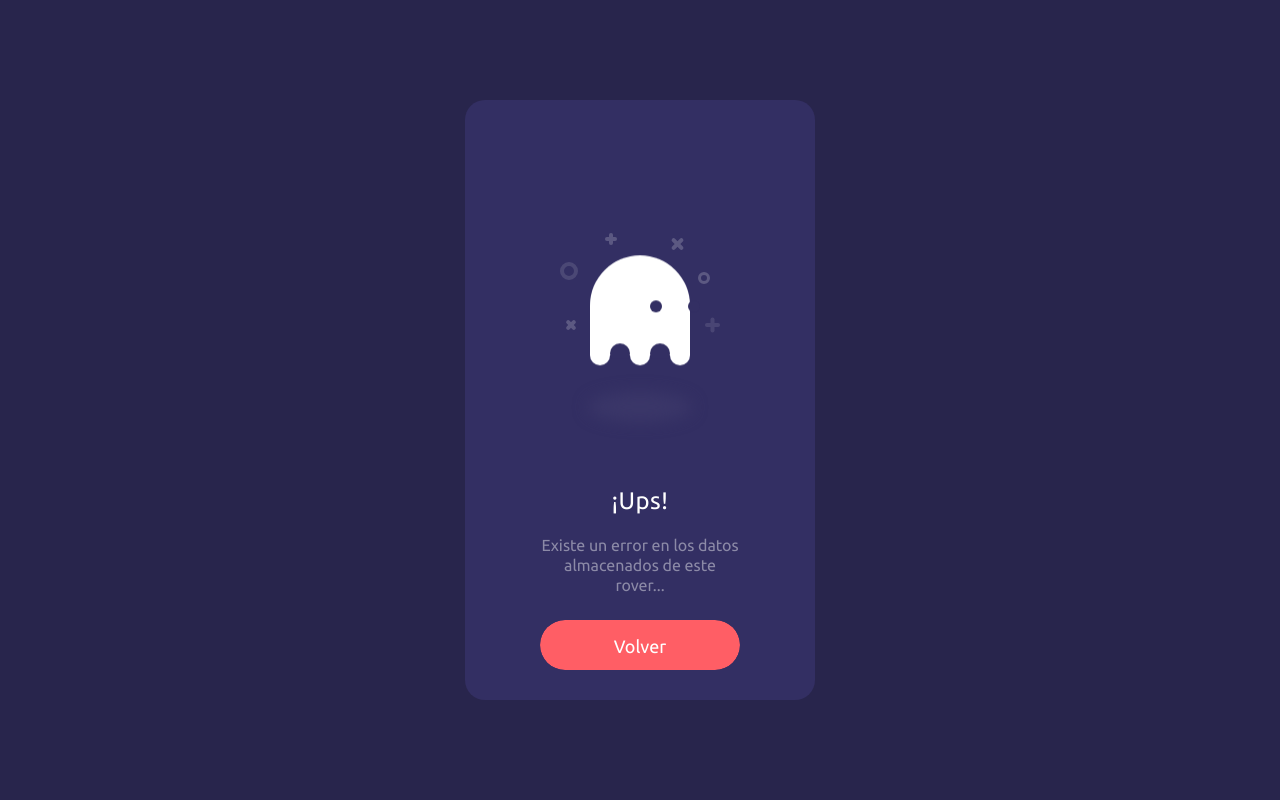
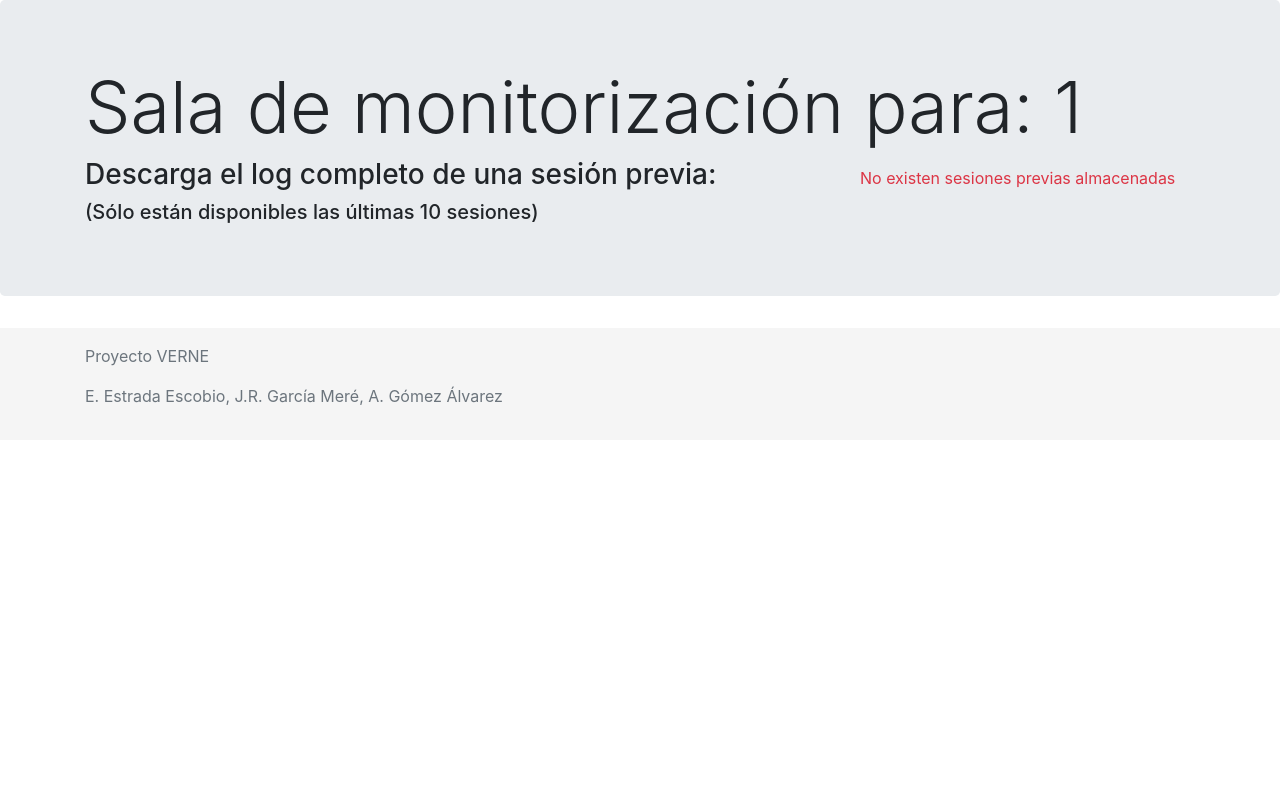
Before and after one commit to Arce11/verneServer, a Django app: page /monitor/1/ in a window 1280 px wide. Run offline with Django 3.2, Linux system fonts and the light colour scheme; tables that the repository leaves empty hold one stand-in row (values such as "Sample post"); data that the repository does not hold is empty.

Commit message:
Añadida página de error Añadidos modelos de sesión y rover (por desarrollar) Añadido esquema de búsqueda en base de datos en base a petición

```diff
--- a/mainApp/models.py
+++ b/mainApp/models.py
@@ -1,4 +1,7 @@
 from django.db import models
+from django.core.files.base import ContentFile
+import datetime
+import os
 
 
 class Rover(models.Model):
@@ -11,11 +14,24 @@
 
 
 class Session(models.Model):
+    FILE_HEADERS = "Timestamp;Temperature\n"
+
     session_id = models.CharField(max_length=30, primary_key=True, unique=True)
     rover_id = models.ForeignKey("mainApp.Rover", on_delete=models.CASCADE)
     last_temperature = models.FloatField(blank=True, null=True)
     last_timestamp = models.FloatField()
     start_time = models.DateTimeField(auto_now_add=True)
+    log = models.FileField(upload_to='logs/', null=True, blank=True)
 
     def __str__(self):
         return self.session_id
+
+    def log_filename(self):
+        return os.path.basename(self.log.name)
+
+    def save(self, *args, **kwargs):
+        if self._state.adding:
+            save_date = datetime.datetime.now()
+            filename = f"{self.rover_id}_{save_date:%Y-%m-%d_%H-%M-%S}.csv"
+            self.log.save(filename, ContentFile(self.FILE_HEADERS), save=False)
+        super(Session, self).save(*args, **kwargs)
--- a/mainApp/static/mainApp/error.css
+++ b/mainApp/static/mainApp/error.css
@@ -2,7 +2,7 @@
 
 html, body {
 	background: #28254C;
-	font-family: 'Ubuntu';
+	font-family: 'Ubuntu', serif;
 }
 
 * {
--- /dev/null
+++ b/mainApp/static/mainApp/monitor.css
@@ -0,0 +1,26 @@
+body {
+    padding: 0;
+    margin: 0;
+    height: 100vh;
+    width: 100%;
+    background: #07051a;
+    font-family: 'Ubuntu', serif;
+}
+
+
+main > .container {
+  padding: 60px 15px 0;
+}
+
+.footer {
+  background-color: #f5f5f5;
+}
+
+.footer > .container {
+  padding-right: 15px;
+  padding-left: 15px;
+}
+
+code {
+  font-size: 80%;
+}
--- /dev/null
+++ b/mainApp/templates/mainApp/monitor.html
@@ -0,0 +1,66 @@
+{% load static %}
+
+<!DOCTYPE html>
+<html lang="es">
+<head>
+    <meta charset="UTF-8">
+    <title>Monitorización</title>
+    <script src="https://code.jquery.com/jquery-3.5.1.min.js"
+            integrity="sha256-9/aliU8dGd2tb6OSsuzixeV4y/faTqgFtohetphbbj0=" crossorigin="anonymous"></script>
+    <link rel="stylesheet" type="text/css" href="{% static 'mainApp/monitor.css' %}">
+
+
+    {# BOOTSTRAP #}
+    <link rel="stylesheet" href="https://cdn.jsdelivr.net/npm/bootstrap@4.5.3/dist/css/bootstrap.min.css"
+          integrity="sha384-TX8t27EcRE3e/ihU7zmQxVncDAy5uIKz4rEkgIXeMed4M0jlfIDPvg6uqKI2xXr2" crossorigin="anonymous">
+    <script src="https://cdn.jsdelivr.net/npm/bootstrap@4.5.3/dist/js/bootstrap.bundle.min.js"
+            integrity="sha384-ho+j7jyWK8fNQe+A12Hb8AhRq26LrZ/JpcUGGOn+Y7RsweNrtN/tE3MoK7ZeZDyx"
+            crossorigin="anonymous"></script>
+</head>
+<body>
+<header>
+
+</header>
+<main role="main">
+    <div class="jumbotron">
+        <div class="container">
+            <h1 class="display-3">Sala de monitorización para: {{ rover_id }}</h1>
+            <div class="row">
+                <div class="col-md-8">
+                    <h3>Descarga el log completo de una sesión previa:</h3>
+                    <h5>(Sólo están disponibles las últimas 10 sesiones)</h5>
+                </div>
+                <div class="col-md-4 mt-2">
+                    <div class="container">
+                        {% if file_list|length == 0 %}
+                            <p class="text-danger">No existen sesiones previas almacenadas</p>
+                        {% else %}
+                            <div class="dropdown">
+                                <button class="btn btn-secondary dropdown-toggle" type="button" id="dropdownMenuButton"
+                                        data-toggle="dropdown" aria-haspopup="true" aria-expanded="false">
+                                    Seleccionar log
+                                </button>
+                                <div class="dropdown-menu" aria-labelledby="dropdownMenuButton">
+                                    {% for file in file_list %}<a class="dropdown-item" target="_blank"
+                                                                  href="{{ file.url }}">{{ file.filename }}</a> {% endfor %}
+                                </div>
+                            </div>
+
+                        {% endif %}
+                    </div>
+                </div>
+            </div>
+        </div>
+    </div>
+
+</main>
+
+<footer class="footer mt-auto py-3">
+    <div class="container">
+        <p class="text-muted">Proyecto VERNE</p>
+        <p class="text-muted">E. Estrada Escobio, J.R. García Meré, A. Gómez Álvarez</p>
+    </div>
+</footer>
+
+</body>
+</html>
--- a/mainApp/urls.py
+++ b/mainApp/urls.py
@@ -5,6 +5,7 @@
 urlpatterns = [
     path('', views.index, name='index'),
     path('monitor/<str:rover_id>/', views.monitor, name='monitor'),
+    path('monitor_old/<str:rover_id>/', views.monitor_old, name='monitor_old'),
     path('api/rover', views.monitor, name='api_rover'),
     path('api/data', views.monitor, name='api_data'),
 
--- a/mainApp/views.py
+++ b/mainApp/views.py
@@ -11,6 +11,20 @@
 
 
 def monitor(request, rover_id):
+    try:
+        rover = Rover.objects.get(rover_id=rover_id)
+        session_list = Session.objects.filter(rover_id=rover_id).order_by("-start_time")[:10]
+        file_list = [{"filename": s.log_filename, "url": s.log.url} for s in session_list]
+        return render(request, 'mainApp/monitor.html', context={'rover_id': rover_id, 'file_list': file_list})
+    except Rover.DoesNotExist:
+        error_message = "¡No conozco a ningún rover con este identificador!"
+        return render(request, 'mainApp/error.html', context={'error_message': error_message})
+    except Session.DoesNotExist:
+        error_message = "Existe un error en los datos almacenados de este rover..."
+        return render(request, 'mainApp/error.html', context={'error_message': error_message})
+
+
+def monitor_old(request, rover_id):
     try:
         response = "<h1>Monitoring room for Rover ID: <br/><br/>" + rover_id + "</h1>"
         rover = Rover.objects.get(rover_id=rover_id)
@@ -31,3 +45,9 @@
 
 class RoverAPI(TemplateView):
     pass
+
+# To update a saved file:
+# s = Session.objects.get(pk="34534534543")
+# with s.log.open("a") as f:
+#     f.writelines(["Error! xd"])
+# s.save()
--- a/verneServer/settings.py
+++ b/verneServer/settings.py
@@ -119,4 +119,6 @@
 # https://docs.djangoproject.com/en/2.2/howto/static-files/
 
 STATIC_URL = '/static/'
+MEDIA_URL = '/media/'
 STATIC_ROOT = os.path.join(BASE_DIR, 'static')
+MEDIA_ROOT = os.path.join(BASE_DIR, 'media')
```
Also changed, not shown: mainApp/static/mainApp/index.css (+9 -3 lines), mainApp/templates/mainApp/index.html (+27 -15 lines).
